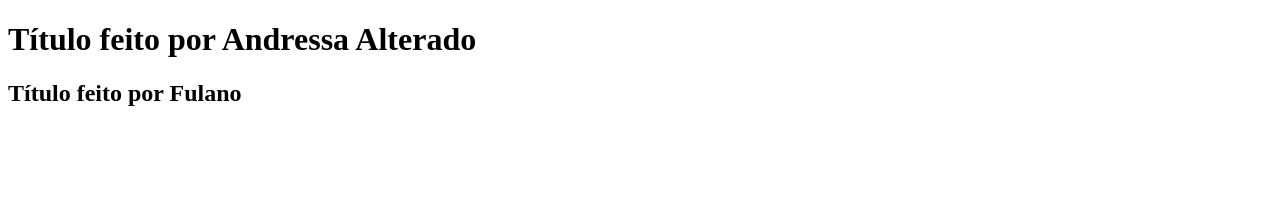
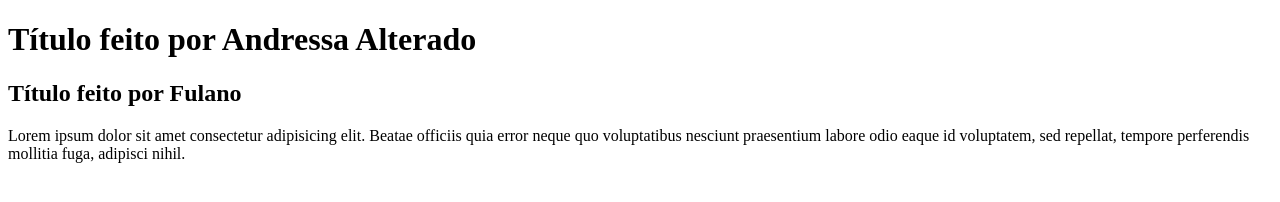
Before and after one commit to andressaurorex/AULA-GIT-ESSENCIAL, a plain HTML site: page index.html in a window 1280 px wide. Drawn offline with Linux system fonts and the light colour scheme.

Commit message:
Alterado cor de fundo da página inicial

```diff
--- /dev/null
+++ b/estilo.css
@@ -0,0 +1,3 @@
+body {
+    background: grey;
+}
--- a/index.html
+++ b/index.html
@@ -10,5 +10,12 @@
     <h1>Título feito por Andressa Alterado</h1>
     <h2>Título feito por Fulano</h2>
 
+    <p>
+        Lorem ipsum dolor sit amet consectetur adipisicing elit.
+        Beatae officiis quia error neque quo voluptatibus nesciunt
+        praesentium labore odio eaque id voluptatem, sed repellat,
+        tempore perferendis mollitia fuga, adipisci nihil.
+    </p>
+
 </body>
 </html>
```
